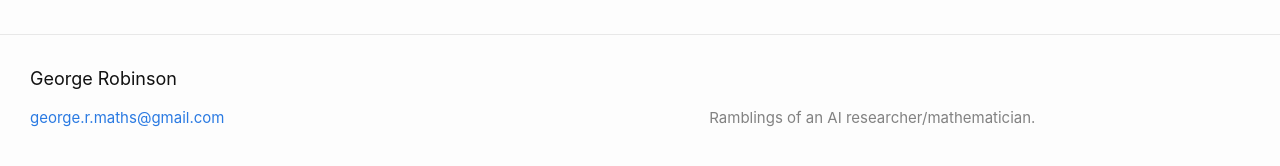
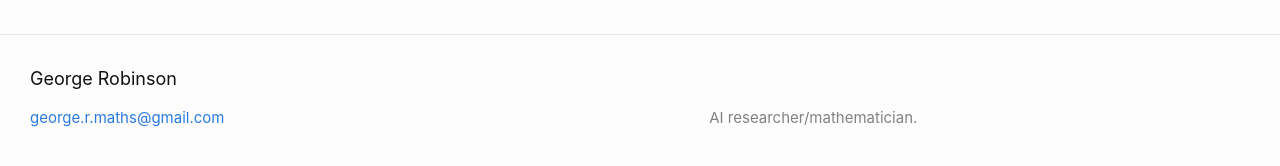
Before and after one commit to robinsong2/robinsong2.github.io, a Jekyll site: the page built from teaching.md, in a window 1280 px wide. Shown: the part 711-877 px from the top of the page. Built offline with Jekyll 4.4.1, drawn with Linux system fonts in a browser that asks for light colours.

```diff
--- a/_config.yml
+++ b/_config.yml
@@ -21,7 +21,7 @@
 title: George Robinson
 email: george.r.maths@gmail.com
 description: >- # this means to ignore newlines until "baseurl:"
-  Ramblings of an AI researcher/mathematician.
+  AI researcher/mathematician.
 baseurl: "" # the subpath of your site, e.g. /blog
 url: "" # the base hostname & protocol for your site, e.g. http://example.com
 twitter_username:
```
